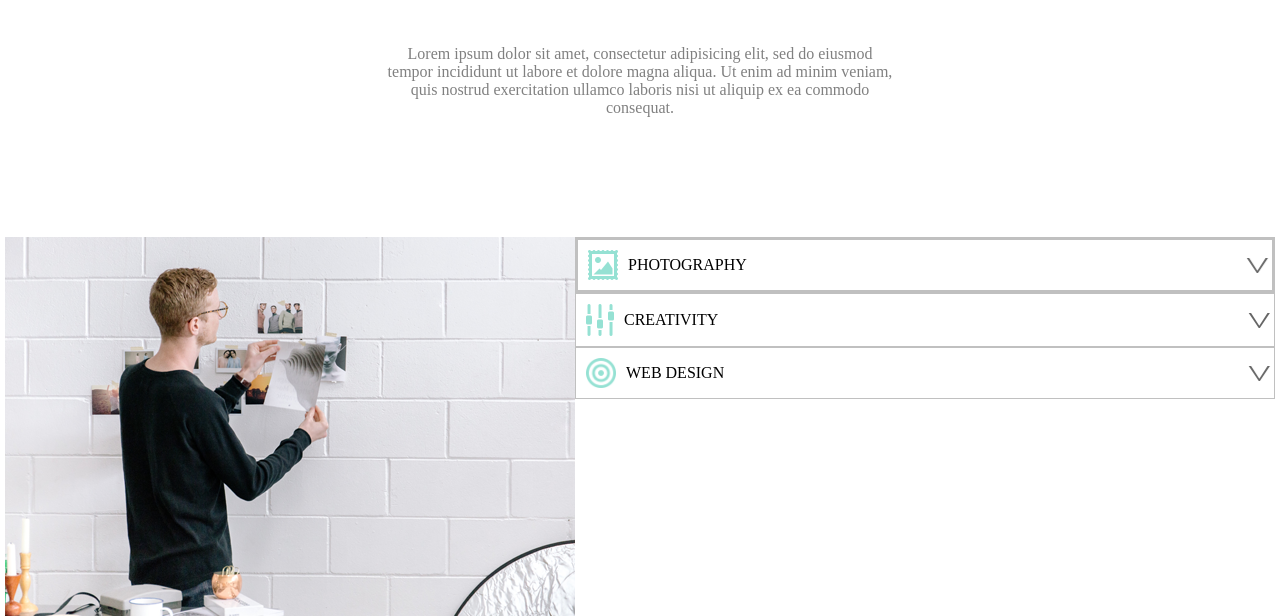
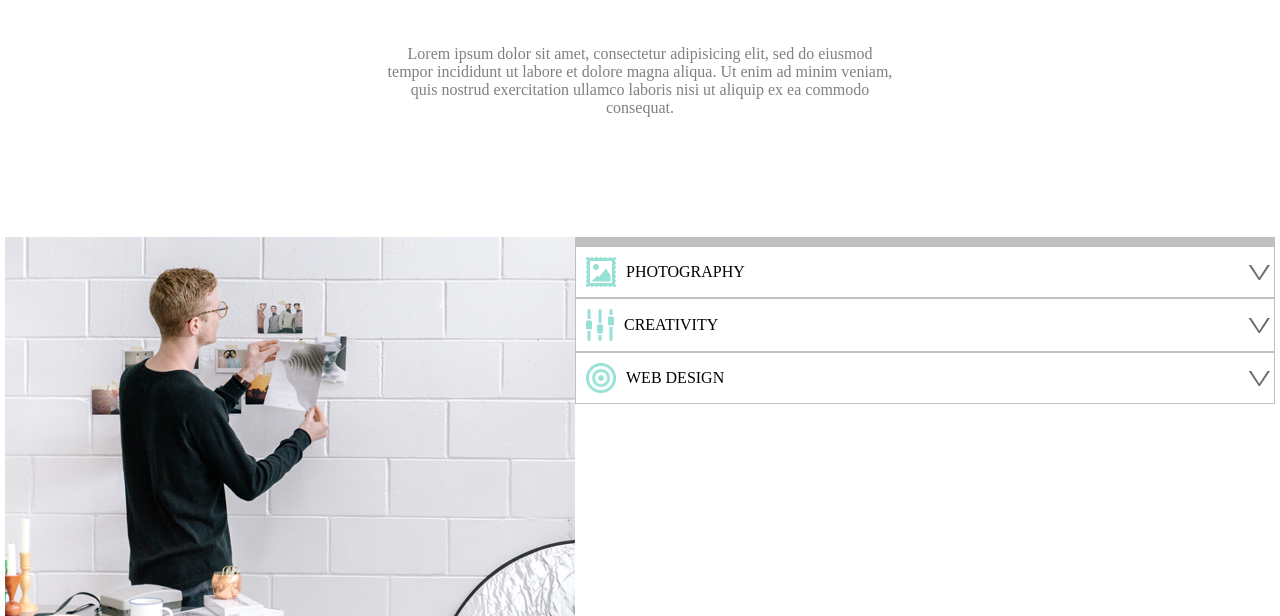
Before and after one commit to web-master4751/web-master4751.github.io, a PHP site: page / in a window 1280 px wide. Shown: the part 3878-4494 px from the top of the page. Run offline with PHP 8.4, Linux system fonts and the light colour scheme.

Commit message:
Update main.css

```diff
--- a/main.css
+++ b/main.css
@@ -227,7 +227,7 @@ nav{
   align-items: center;
 }
 .photo{
-  border: 3px solid silver;
+  border-top: 10px solid silver;
 }
 .arrow{
   margin: 5px 0 0 30px;
```
